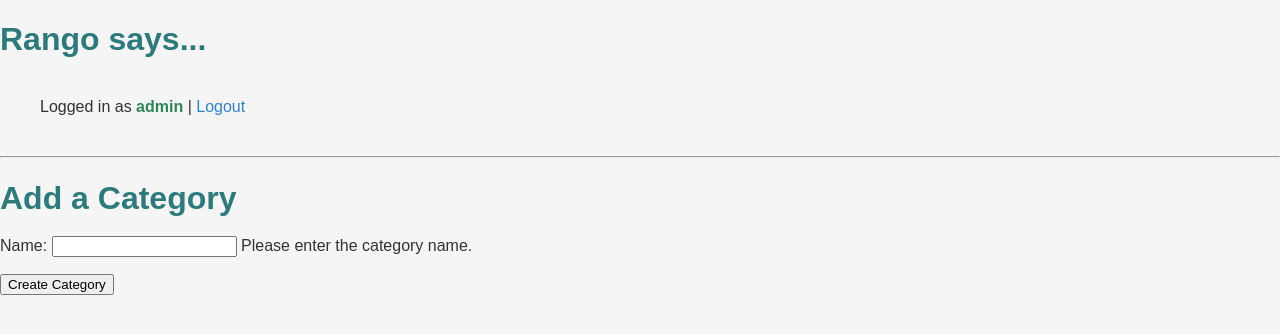
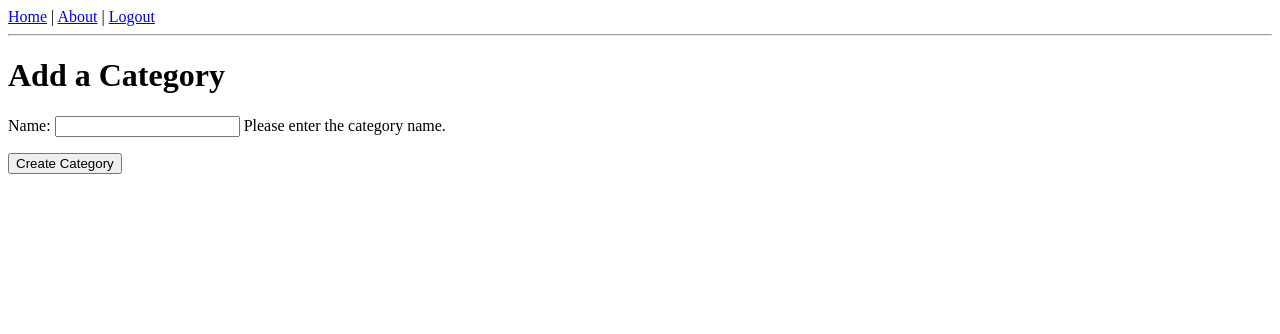
Before and after one commit to Ivanchen1111/wad2-rango-2026, a Django app: page /rango/add_category/ in a window 1280 px wide. Shown: the top 334 px of the page. Run offline with Django 3.2, Linux system fonts and the light colour scheme; a user stored in the database is signed in.

Commit message:
base.html change

```diff
--- a/templates/rango/base.html
+++ b/templates/rango/base.html
@@ -1,30 +1,27 @@
-{% load static %}
-
 <!DOCTYPE html>
 <html>
 <head>
     <title>
         {% block title %}Rango{% endblock %}
     </title>
-
-    <link rel="stylesheet" href="{% static 'css/style.css' %}">
 </head>
-
 <body>
 
-    <h1>Rango says...</h1>
+    <!-- Hyperlinks start -->
+    <div>
+        <a href="{% url 'rango:index' %}">Home</a> |
+        <a href="{% url 'rango:about' %}">About</a> |
 
-    <div>
         {% if user.is_authenticated %}
-            Logged in as <strong>{{ user.username }}</strong>
-            |
             <a href="{% url 'rango:logout' %}">Logout</a>
         {% else %}
+            <a href="{% url 'rango:register' %}">Register</a> |
             <a href="{% url 'rango:login' %}">Login</a>
         {% endif %}
     </div>
+    <!-- Hyperlinks end -->
 
-    <hr>
+    <hr />
 
     {% block body_block %}
     {% endblock %}
```
